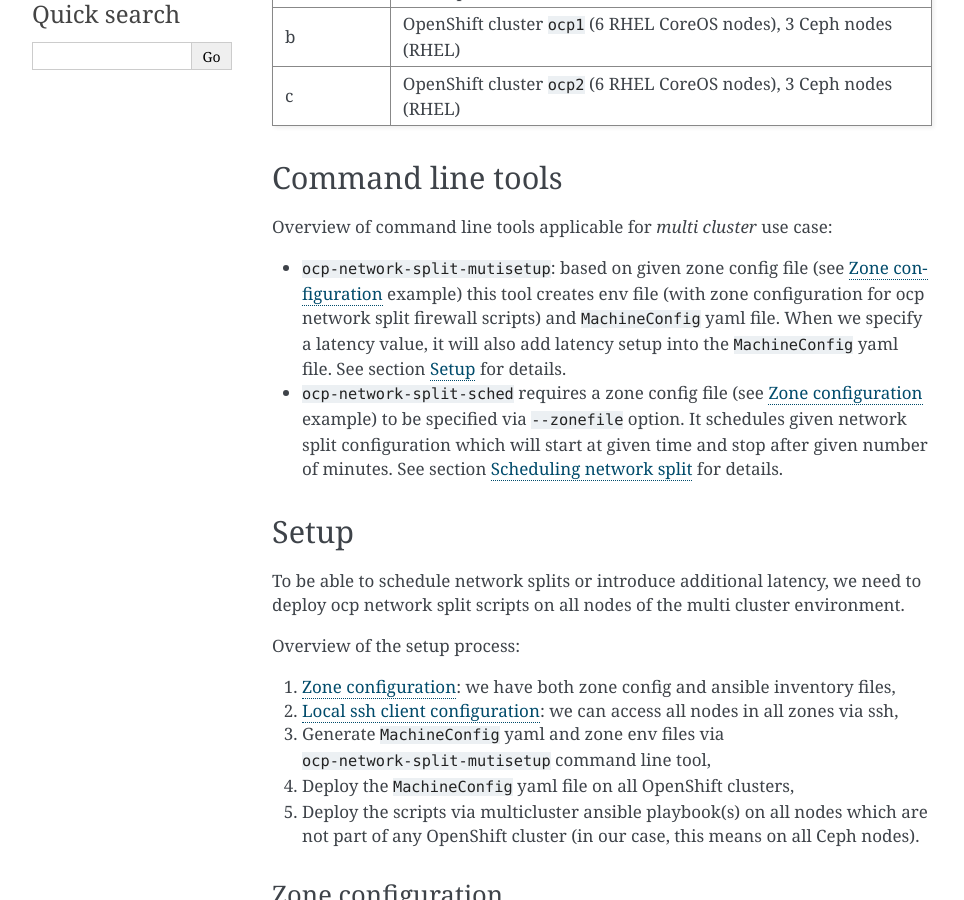
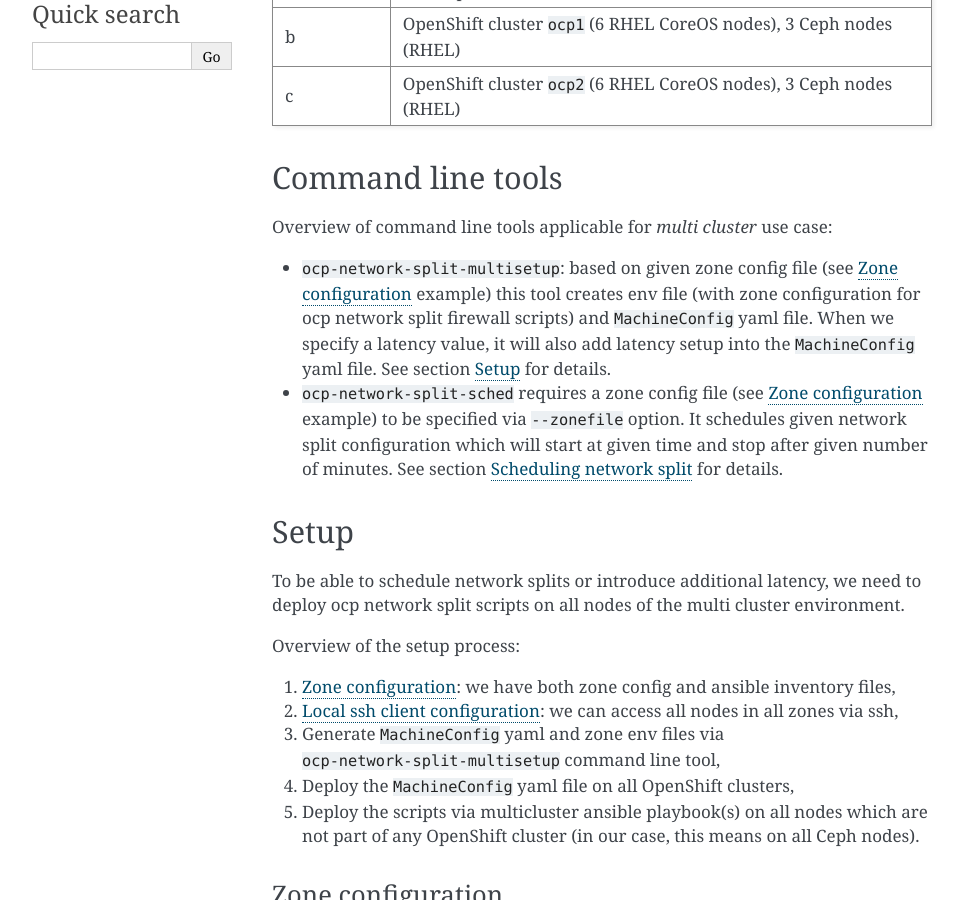
Before and after one commit to red-hat-storage/ocp-network-split, a Sphinx documentation site: the page built from docs/usage_multicluster.rst, in a window 1280 px wide and 900 px high, scrolled down 437 px. Shown: the whole window, without its empty margins (148-1112 px from the left). Built offline with Sphinx 7.4.7, drawn with Linux system fonts in a browser that asks for light colours; some of the changed text lies outside the part shown.

Commit message:
fix various typos
fixing https://gitlab.com/mbukatov/ocp-network-split/-/issues/13

```diff
--- a/docs/overview_latency.rst
+++ b/docs/overview_latency.rst
@@ -3,7 +3,7 @@
 Additional latency approach
 ===========================
 
-A quick overview of what opc-network-split does to introduce latency among
+A quick overview of what ocp-network-split does to introduce latency among
 nodes of different cluster zones.
 
 Network latency script
--- a/docs/overview_netsplit.rst
+++ b/docs/overview_netsplit.rst
@@ -3,7 +3,7 @@
 Overview of the network split approach
 ======================================
 
-A quick overview of what and how opc-network-split does to block network
+A quick overview of what and how ocp-network-split does to block network
 traffic between cluster zones.
 
 Network split firewall script
--- a/docs/usage_multicluster.rst
+++ b/docs/usage_multicluster.rst
@@ -30,7 +30,7 @@
 
 Overview of command line tools applicable for *multi cluster* use case:
 
-- ``ocp-network-split-mutisetup``: based on given zone config file
+- ``ocp-network-split-multisetup``: based on given zone config file
   (see :ref:`zone_config_example` example)
   this tool creates env file (with zone configuration for ocp network split
   firewall scripts) and ``MachineConfig``
@@ -59,7 +59,7 @@
    files,
 2) :ref:`mc_ssh_config`: we can access all nodes in all zones via ssh,
 3) Generate ``MachineConfig`` yaml and zone env files via
-   ``ocp-network-split-mutisetup`` command line tool,
+   ``ocp-network-split-multisetup`` command line tool,
 4) Deploy the ``MachineConfig`` yaml file on all OpenShift clusters,
 5) Deploy the scripts via multicluster ansible playbook(s) on all nodes which
    are not part of any OpenShift cluster (in our case, this means on all Ceph
@@ -181,7 +181,7 @@
 Based on ``zone.ini`` file we created during :ref:`zone_config_example`, we
 will generate both ``MachineConfig`` yaml file and an env file with zone
 configuration (for ocp network split firewall scripts) using
-``ocp-network-split-mutisetup`` command line tool. Option ``--mc`` specifies
+``ocp-network-split-multisetup`` command line tool. Option ``--mc`` specifies
 desired name of the yaml file, while ``--env`` specifies
 name of the file where the env file will be saved.
 
@@ -230,7 +230,7 @@
 
 If we need to configure additional artificial network latency between nodes
 from different cluster zones, we can specify the desired one way latency in
-milliseconds via ``--latency`` option of ``ocp-network-split-mutisetup``
+milliseconds via ``--latency`` option of ``ocp-network-split-multisetup``
 command line tool. The total RTT latency value will reach roughly 2 times the
 value we specify this way.
 
@@ -240,7 +240,7 @@
 
 So for example to set 10 ms RTT artificial latency and deploy network split
 support, we will need to go through section :ref:`mc_cli_setup` above, adding
-option ``--latency 5`` for ``ocp-network-split-mutisetup`` tool and then in the
+option ``--latency 5`` for ``ocp-network-split-multisetup`` tool and then in the
 end, run another playbook ``multisetup-latency.yml`` where we need to
 specify the same latency value again:
 
--- a/multisetup-netsplit.yml
+++ b/multisetup-netsplit.yml
@@ -14,7 +14,7 @@
       assert:
         that:
           - env_file is defined
-        fail_msg: "you need specify env_file genered by ocp-network-split-mutisetup tool"
+        fail_msg: "you need specify env_file genered by ocp-network-split-multisetup tool"
 
     - name: Install dependencies for netsplit setup
       dnf:
```
